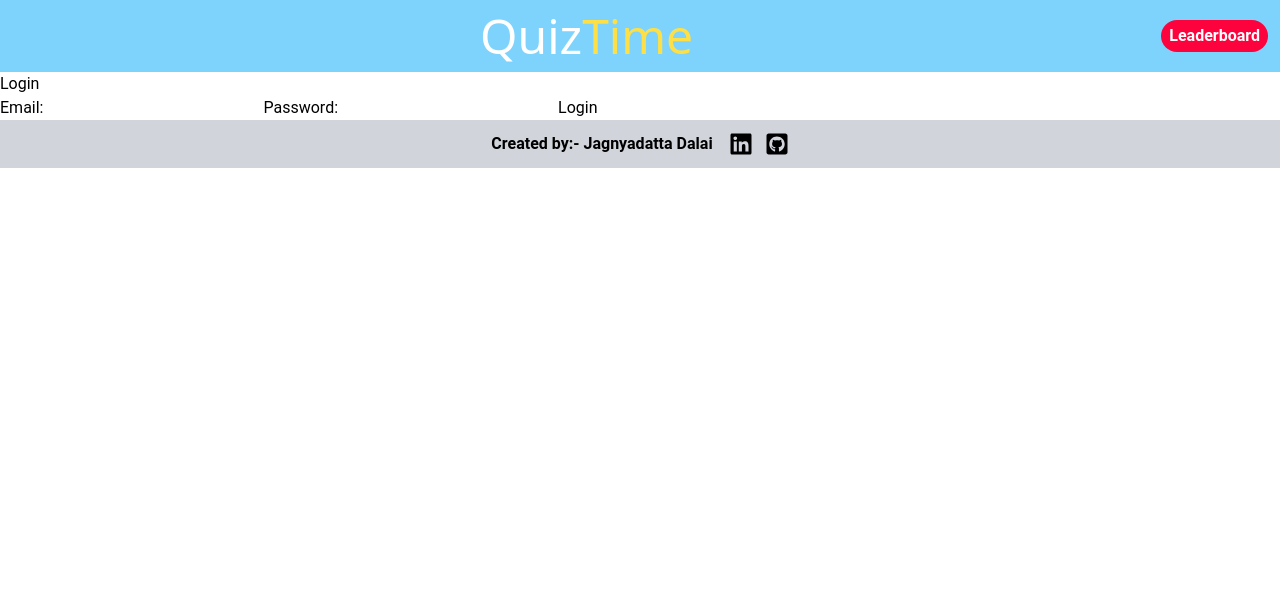
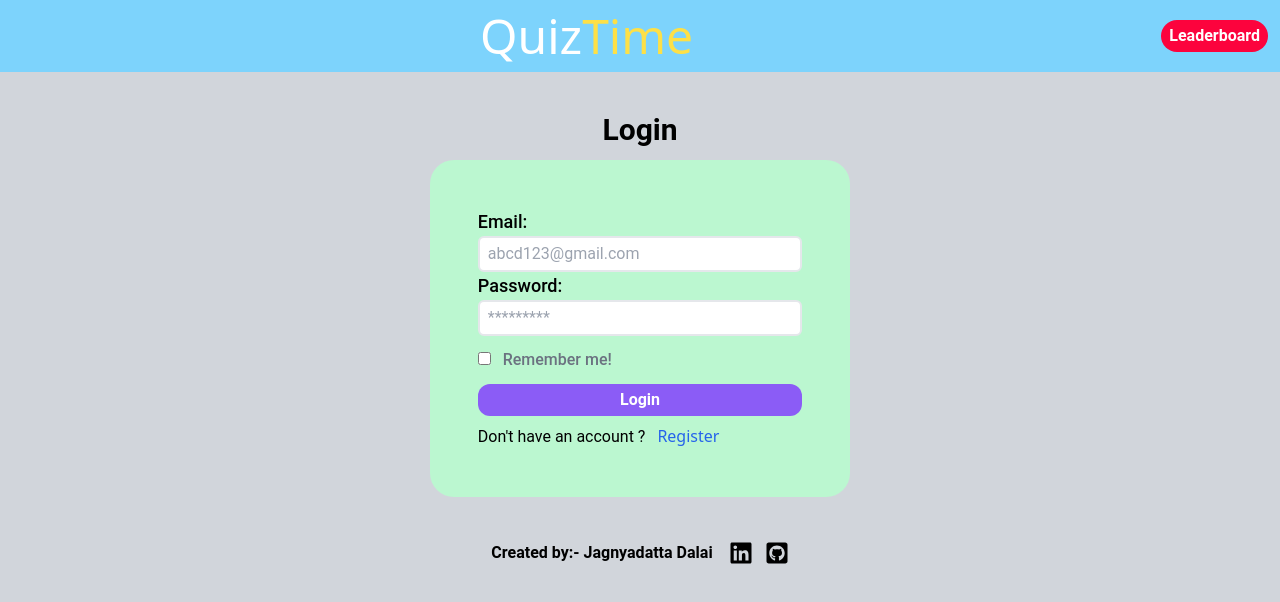
Before and after one commit to jagnyadatta/QuizApp, a React (Vite) app in the folder frontend/: page /login in a window 1280 px wide. Shown: the top 602 px of the page. Built offline with nearby package versions, Linux system fonts and the light colour scheme; a web font is replaced by a local one.

Commit message:
created log and register page

```diff
--- a/frontend/src/components/Home.jsx
+++ b/frontend/src/components/Home.jsx
@@ -11,7 +11,7 @@ const Home = () => {
       <div className='relative min-h-screen'>
       <div className="absolute inset-0 bg-blue-100 backdrop-blur-md"></div>
         <div className="relative">
-          <Navbar />
+          <Navbar/>
           <Hero/>
           <Terms/>
           <Footer/>
--- a/frontend/src/components/auth/Login.jsx
+++ b/frontend/src/components/auth/Login.jsx
@@ -1,6 +1,7 @@
 import React, { useState } from 'react'
 import Navbar from '../shared/Navbar'
 import Footer from '../shared/Footer'
+import { Link } from 'react-router-dom';
 
 const Login = () => {
     const [input, setInput] = useState({
@@ -11,19 +12,42 @@ const Login = () => {
         setInput({ ...input, [e.target.name]: e.target.value });
       };
   return (
-    <div>
-        <Navbar/>
-        <div>
-            <h1>Login</h1>
-            <form>
-                <label>Email:</label>
-                <input type="email" name="email" value={input.email} />
-                <label>Password:</label>
-                <input type="password" name="password" value={input.password} />
-                <button type="submit">Login</button>
-            </form>
+    <div className="bg-gray-300 h-screen">
+      <Navbar />
+      <div className="flex flex-col items-center justify-center">
+        <h1 className="text-3xl mt-10 font-semibold">Login</h1>
+        <div className="flex items-center justify-center mb-8 mt-3">
+          <form className="w-full bg-green-200 p-12 rounded-3xl">
+            <label className="text-lg font-medium">Email:</label>
+            <input
+              className="w-full border-2 focus:border-blue-600 rounded-md py-1 px-2 outline-none"
+              placeholder="abcd123@gmail.com"
+              type="email"
+              value={input.email}
+              name="email"
+              onChange={changeEventHandler}
+            />
+            <br />
+            <label className="text-lg font-medium">Password:</label>
+            <input
+              className="w-full border-2 focus:border-blue-600 rounded-md py-1 px-2 outline-none"
+              placeholder="*********"
+              type="password"
+              value={input.password}
+              name="password"
+              onChange={changeEventHandler}
+            />
+            <br />
+            <div className="mt-3">
+              <input type="checkbox"/>
+              <label className="ml-2 font-medium text-gray-500"> Remember me!</label>
+            </div>
+            <button className="w-full mt-3 py-1 active:scale-[.98] active:duration-75 hover:scale-[1.01] ease-in-out transition-all bg-violet-500 text-white text-md font-bold rounded-xl " type="submit">Login</button>
+            <p className="mt-2">Don't have an account ?  <Link className="pl-2 text-blue-600 font-sans" to="/register">Register</Link></p>
+          </form>
         </div>
-        <Footer/>
+      </div>
+      <Footer />
     </div>
   )
 }
--- a/frontend/src/components/auth/Register.jsx
+++ b/frontend/src/components/auth/Register.jsx
@@ -1,6 +1,7 @@
 import React, { useState } from "react";
 import Navbar from "../shared/Navbar";
 import Footer from "../shared/Footer";
+import { Link } from "react-router-dom";
 
 const Register = () => {
   const [input, setInput] = useState({
@@ -12,38 +13,50 @@ const Register = () => {
     setInput({ ...input, [e.target.name]: e.target.value });
   };
   return (
-    <div>
+    <div className="bg-gray-300 h-screen">
       <Navbar />
-      <div>
-        <h1>Register</h1>
-        <form>
-          <label>Full Name:</label>
+      <div className="flex flex-col items-center justify-center">
+        <h1 className="text-3xl mt-10 font-semibold">Register</h1>
+        <div className="flex items-center justify-center mb-8 mt-3">
+          <form className="w-full bg-yellow-100 p-12 rounded-3xl">
+            <label className="text-lg font-medium">Full Name:</label>
             <input
+              className="w-full border-2 focus:border-blue-600 rounded-md py-1 px-2 outline-none"
+              placeholder="john peter"
               type="text"
               value={input.fullname}
               name="fullname"
               onChange={changeEventHandler}
             />
             <br />
-          <label>Email:</label>
+            <label className="text-lg font-medium">Email:</label>
             <input
+              className="w-full border-2 focus:border-blue-600 rounded-md py-1 px-2 outline-none"
+              placeholder="abcd123@gmail.com"
               type="email"
               value={input.email}
               name="email"
               onChange={changeEventHandler}
             />
             <br />
-          <label>Password:</label>
+            <label className="text-lg font-medium">Password:</label>
             <input
+              className="w-full border-2 focus:border-blue-600 rounded-md py-1 px-2 outline-none"
+              placeholder="*********"
               type="password"
               value={input.password}
               name="password"
               onChange={changeEventHandler}
             />
             <br />
-          <button type="submit">Register</button>
-          <button type="reset">Reset</button>
+            <div className="mt-3">
+              <input type="checkbox"/>
+              <label className="ml-2 font-medium text-gray-500"> I accecpt all the terms and conditions</label>
+            </div>
+            <button className="w-full mt-3 py-1 active:scale-[.98] active:duration-75 hover:scale-[1.01] ease-in-out transition-all bg-violet-500 text-white text-md font-bold rounded-xl " type="submit">Register</button>
+            <p className="mt-2">Already have an account ?  <Link className="pl-2 text-blue-600 font-sans" to="/login">Login</Link></p>
           </form>
+        </div>
       </div>
       <Footer />
     </div>
```
Lines whose indentation alone changed are shown as unchanged.
